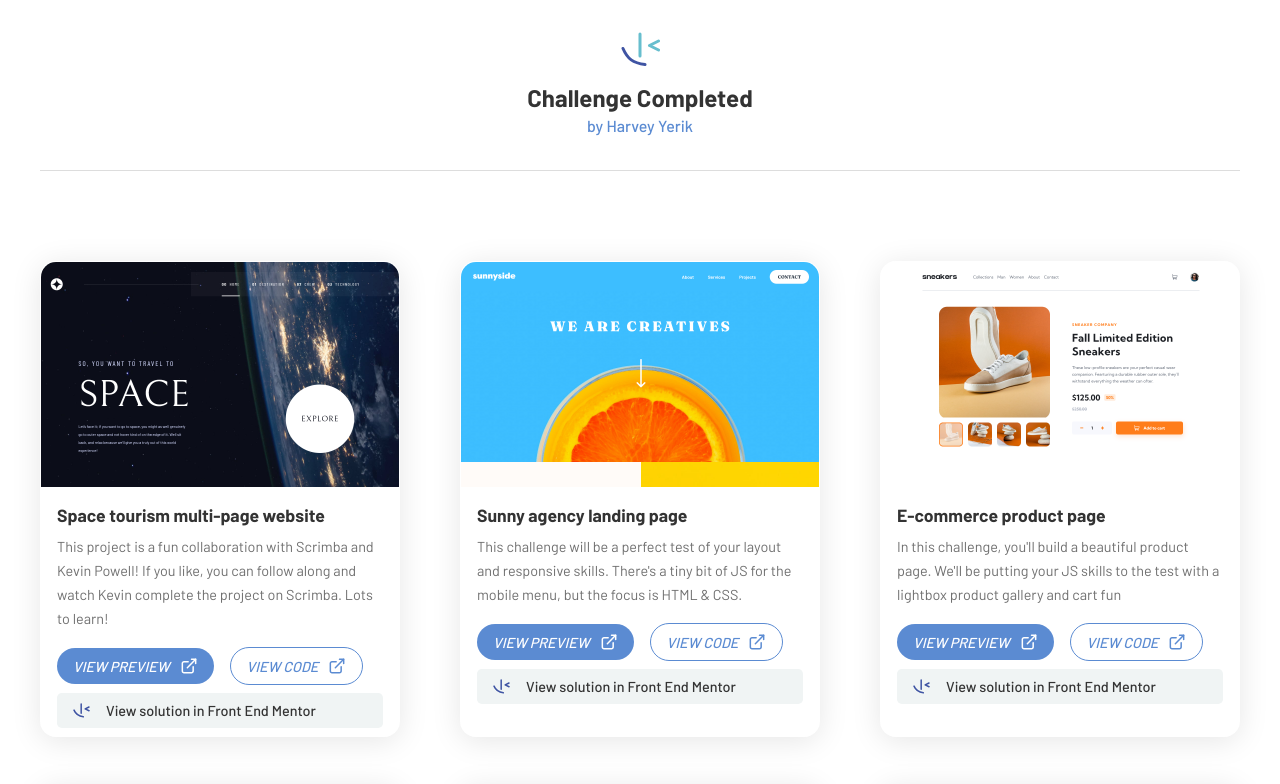
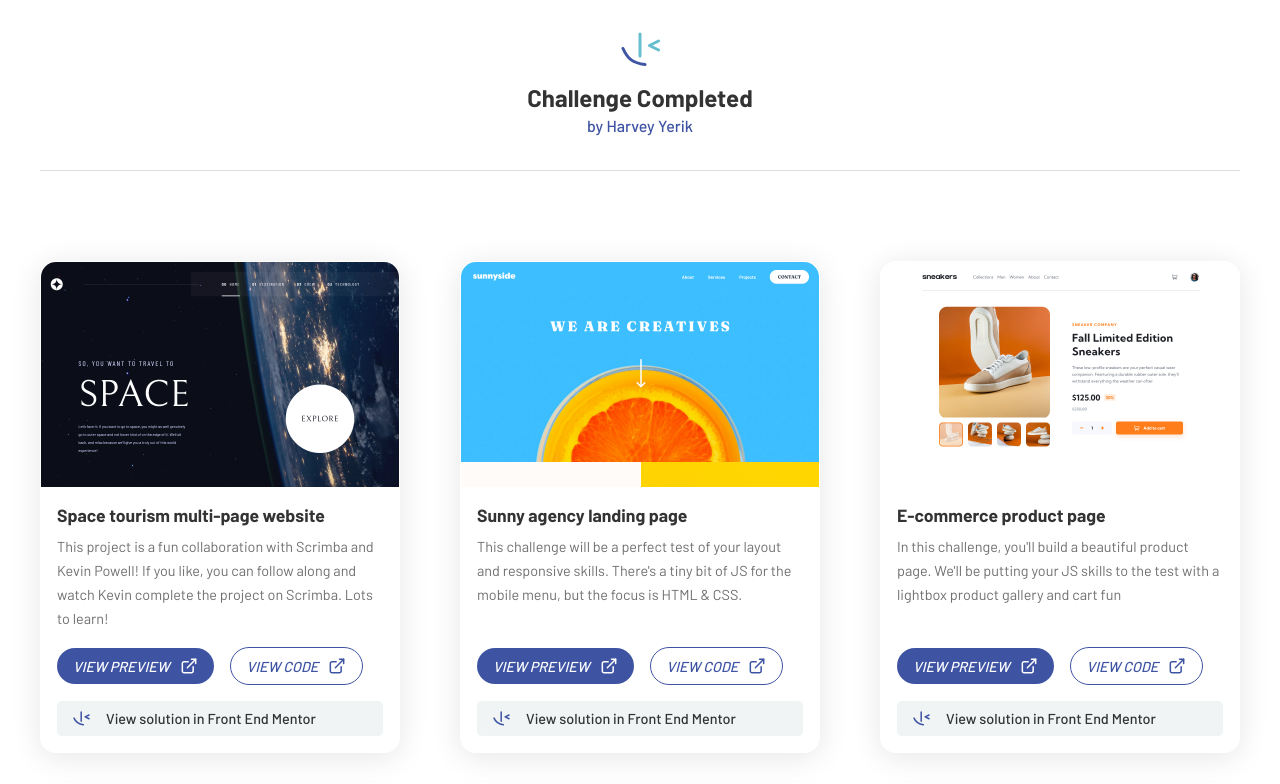
Before and after one commit to YerikAH/frond-end-challenge, a React (Vite) app: page / in a window 1280 px wide. Shown: the top 784 px of the page. Built offline with nearby package versions, Linux system fonts and the light colour scheme.

Commit message:
Dev: iupdate project

```diff
--- /dev/null
+++ b/src/components/icons/LinkBlueComponent.tsx
@@ -0,0 +1,42 @@
+import React from 'react'
+
+export default function LinkBlueComponent() {
+  return (
+    <svg
+    width="20"
+    height="20"
+    viewBox="0 0 20 20"
+    fill="none"
+    xmlns="http://www.w3.org/2000/svg"
+  >
+    <g clip-path="url(#clip0_1674_1007)">
+      <path
+        d="M10.1667 5.83333H6.00001C5.55798 5.83333 5.13406 6.00892 4.8215 6.32148C4.50894 6.63404 4.33334 7.05797 4.33334 7.49999V15C4.33334 15.442 4.50894 15.8659 4.8215 16.1785C5.13406 16.4911 5.55798 16.6667 6.00001 16.6667H13.5C13.942 16.6667 14.366 16.4911 14.6785 16.1785C14.9911 15.8659 15.1667 15.442 15.1667 15V10.8333"
+        stroke="#3e54a3"
+        stroke-width="1.5"
+        stroke-linecap="round"
+        stroke-linejoin="round"
+      />
+      <path
+        d="M9.33334 11.6667L17.6667 3.33333"
+        stroke="#3e54a3"
+        stroke-width="1.5"
+        stroke-linecap="round"
+        stroke-linejoin="round"
+      />
+      <path
+        d="M13.5 3.33333H17.6667V7.49999"
+        stroke="#3e54a3"
+        stroke-width="1.5"
+        stroke-linecap="round"
+        stroke-linejoin="round"
+      />
+    </g>
+    <defs>
+      <clipPath id="clip0_1674_1007">
+        <rect width="20" height="20" fill="#3e54a3" />
+      </clipPath>
+    </defs>
+  </svg>
+  )
+}
--- a/src/components/section/Project.tsx
+++ b/src/components/section/Project.tsx
@@ -12,8 +12,9 @@ import {
   TitleProject,
 } from "../../styles/section_one_style";
 import logoBlue from "../../assets/icon-logo.svg";
-import linkWhite from "../../assets/icon_link_white.svg"
-import linkBlue from "../../assets/icon_link_blue.svg"
+import linkWhite from "../../assets/icon_link_white.svg";
+import linkBlue from "../../assets/icon_link_blue.svg";
+import LinkBlueComponent from "../icons/LinkBlueComponent";
 
 export default function Project({ data }: ProjectProps) {
   console.log(data);
@@ -23,26 +24,20 @@ export default function Project({ data }: ProjectProps) {
       <TitleProject>{data.name}</TitleProject>
       <DescriptionProject>{data.description}</DescriptionProject>
       <BoxEnd>
-
-
-
         <ButtonsBox>
-        <ButtonProject href={data.link_preview}>VIEW PREVIEW
+          <ButtonProject href={data.link_preview}>
+            VIEW PREVIEW
             <ButtonIcon src={linkWhite} />
           </ButtonProject>
           <ButtonProject href={data.link_code} className="outline">
             VIEW CODE
-          <ButtonIcon src={linkBlue} />
+            <LinkBlueComponent/>
           </ButtonProject>
         </ButtonsBox>
         <ButtonSpecial href={data.link_solution}>
           <ButtonIcon src={logoBlue} />
           View solution in Front End Mentor
         </ButtonSpecial>
-
-
-
-
       </BoxEnd>
     </ChildGrid>
   );
--- a/src/index.css
+++ b/src/index.css
@@ -5,8 +5,9 @@
   --font-barlow: 'Barlow', sans-serif;
   --black: #333;
   --white: #ffffff;
-  --blue: #5b8bd2;
+  --blue: #3e54a3;
   --white-pale: rgb(240, 244, 244);
+  --dark-blue: #29376b;
 }
 
 *,
--- a/src/styles/section_one_style.ts
+++ b/src/styles/section_one_style.ts
@@ -88,10 +88,25 @@ export const ButtonProject = styled.a`
   justify-content: center;
   align-items: center;
   gap: 0.5rem;
+  transition: 0.3s;
+  &:hover{
+    background-color: ${(props) =>
+    props.className === "outline" ? "var(--white)" : "var(--dark-blue)"};
+  border: ${(props) =>
+    props.className === "outline" ? "1px solid var(--dark-blue)" : "none"};
+  color: ${(props) =>
+    props.className === "outline" ? "var(--blue-dark)" : "var(--white)"};
+
+
+  }
+
+  &:hover path{
+    fill: var(--dark-blue);
+  }
 `;
 export const ButtonSpecial = styled.a`
   display: flex;
-  margin: 0.5rem 1rem;
+  margin:1rem;
   padding: 0.5rem 1rem;
   background: var(--white-pale);
   color: var(--black);
@@ -100,4 +115,6 @@ export const ButtonSpecial = styled.a`
   gap: 1rem;
 `;
 export const ButtonIcon = styled.img``;
-export const BoxEnd = styled.div``
+export const BoxEnd = styled.div`
+    margin: auto 0 0 0;
+`
```
Lines whose indentation alone changed are shown as unchanged.
